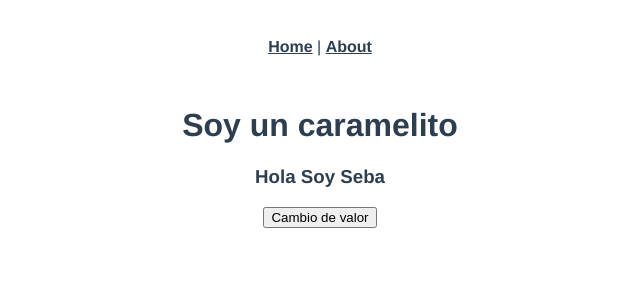
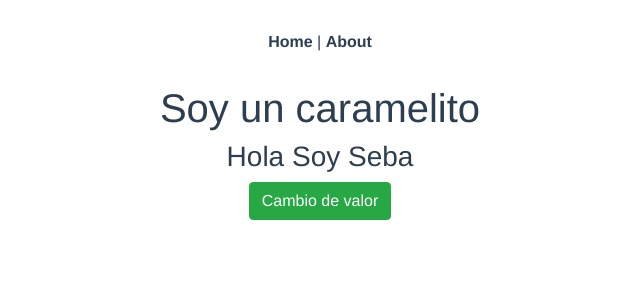
Before and after one commit to BrianHey/repasoADL, a Vue app: page /caramelitos in a window 1280 px wide. Shown: the top 300 px of the page, without its empty margins (320-960 px from the left). Built offline with nearby package versions, Linux system fonts and the light colour scheme.

Commit message:
se agrega bootstrap

```diff
--- a/public/index.html
+++ b/public/index.html
@@ -1,17 +1,25 @@
 <!DOCTYPE html>
 <html lang="en">
+
 <head>
   <meta charset="utf-8">
   <meta http-equiv="X-UA-Compatible" content="IE=edge">
   <meta name="viewport" content="width=device-width,initial-scale=1.0">
+  <!-- CSS only -->
+  <link rel="stylesheet" href="https://stackpath.bootstrapcdn.com/bootstrap/4.5.2/css/bootstrap.min.css"
+    integrity="sha384-JcKb8q3iqJ61gNV9KGb8thSsNjpSL0n8PARn9HuZOnIxN0hoP+VmmDGMN5t9UJ0Z" crossorigin="anonymous">
+
   <link rel="icon" href="<%= BASE_URL %>favicon.ico">
   <title><%= htmlWebpackPlugin.options.title %></title>
 </head>
+
 <body>
   <noscript>
-      <strong>We're sorry but <%= htmlWebpackPlugin.options.title %> doesn't work properly without JavaScript enabled. Please enable it to continue.</strong>
+    <strong>We're sorry but <%= htmlWebpackPlugin.options.title %> doesn't work properly without JavaScript enabled.
+      Please enable it to continue.</strong>
   </noscript>
   <div id="app"></div>
   <!-- built files will be auto injected -->
 </body>
+
 </html>
--- a/src/views/Caramelitos.vue
+++ b/src/views/Caramelitos.vue
@@ -1,12 +1,16 @@
 <template>
-  <div>
-    <h1>Soy un caramelito</h1>
-    <h3>{{variable1}}</h3>
-    <button @click="cambioValor">Cambio de valor</button>
-  </div>
+<div>
+  <h1>Soy un caramelito</h1>
+  <h3>{{ variable1 }}</h3>
+  <button @click="cambioValor" class="btn btn-success">Cambio de valor</button>
+</div>
 </template>
+
 <script>
-import { mapState, mapActions } from "vuex";
+import {
+  mapState,
+  mapActions
+} from "vuex";
 
 export default {
   computed: {
```
Lines whose indentation alone changed are shown as unchanged.
